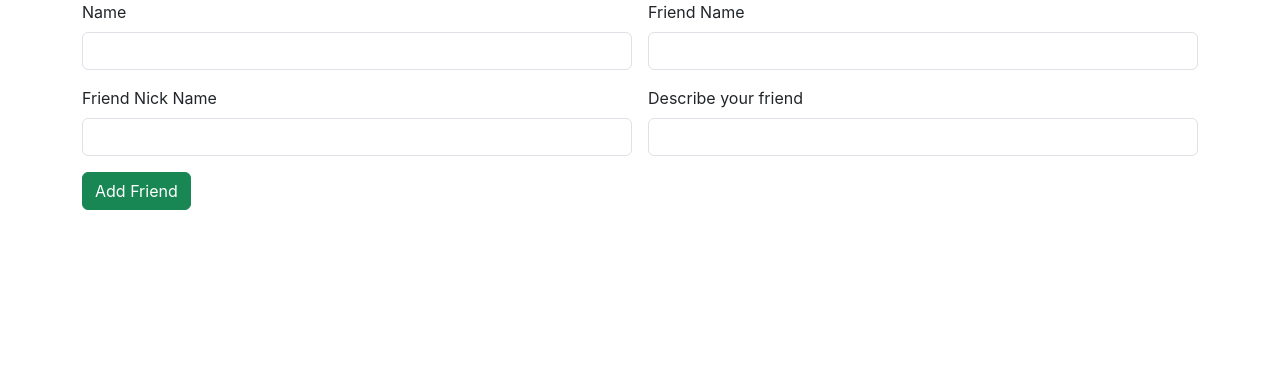
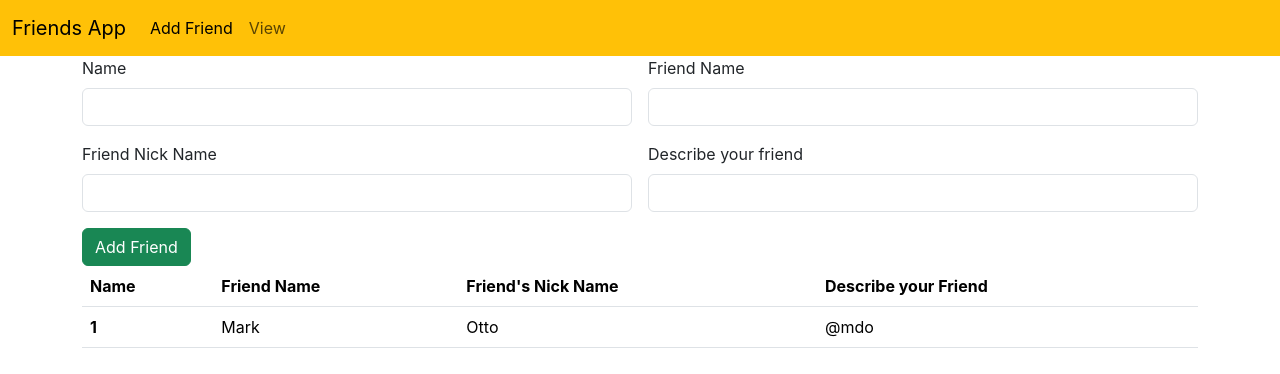
Before and after one commit to Gloriya2001/Friends-app-react, a React (Create React App) app: page / in a window 1280 px wide. Shown: the top 374 px of the page. Built offline with nearby package versions, Linux system fonts and the light colour scheme.

Commit message:
view and navbar set

```diff
--- a/src/App.js
+++ b/src/App.js
@@ -1,11 +1,15 @@
 import logo from './logo.svg';
 import './App.css';
 import Add from './components/Add';
+import View from './components/View';
+import Navbar from './components/Navbar';
 
 function App() {
   return (
     <div>
+      <Navbar/>
       <Add/>
+      <View/>
 
     </div>
   );
--- /dev/null
+++ b/src/components/Navbar.jsx
@@ -0,0 +1,32 @@
+import React from 'react'
+
+const Navbar = () => {
+    return (
+        <div>
+
+            <nav class="navbar navbar-expand-lg bg-warning">
+                <div class="container-fluid">
+                    <a class="navbar-brand" href="#">Friends App</a>
+                    <button class="navbar-toggler" type="button" data-bs-toggle="collapse" data-bs-target="#navbarNav" aria-controls="navbarNav" aria-expanded="false" aria-label="Toggle navigation">
+                        <span class="navbar-toggler-icon"></span>
+                    </button>
+                    <div class="collapse navbar-collapse" id="navbarNav">
+                        <ul class="navbar-nav">
+                            <li class="nav-item">
+                                <a class="nav-link active" aria-current="page" href="#">Add Friend</a>
+                            </li>
+                            <li class="nav-item">
+                                <a class="nav-link" href="#">View</a>
+                            </li>
+
+                        </ul>
+                    </div>
+                </div>
+            </nav>
+
+
+        </div>
+    )
+}
+
+export default Navbar
--- /dev/null
+++ b/src/components/View.jsx
@@ -0,0 +1,42 @@
+import React from 'react'
+
+const View = () => {
+    return (
+        <div>
+
+            <div className="container">
+                <div className="row">
+                    <div className="col col-12 col-sm-12 col-md-12 col-lg-12 col-xl-12 col-xxl-12">
+
+                        <table class="table">
+                            <thead>
+                                <tr>
+                                    <th scope="col">Name</th>
+                                    <th scope="col">Friend Name</th>
+                                    <th scope="col">Friend's Nick Name</th>
+                                    <th scope="col">Describe your Friend</th>
+                                </tr>
+                            </thead>
+                            <tbody>
+                                <tr>
+                                    <th scope="row">1</th>
+                                    <td>Mark</td>
+                                    <td>Otto</td>
+                                    <td>@mdo</td>
+                                </tr>
+
+                            </tbody>
+                        </table>
+
+
+
+                    </div>
+                </div>
+            </div>
+
+
+        </div>
+    )
+}
+
+export default View
```
